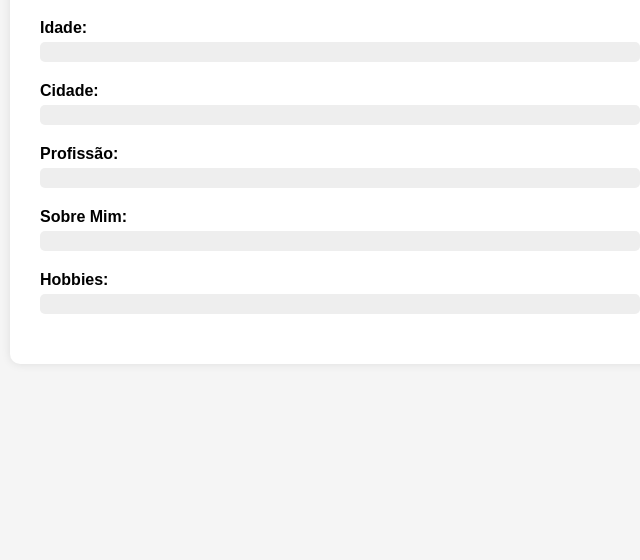
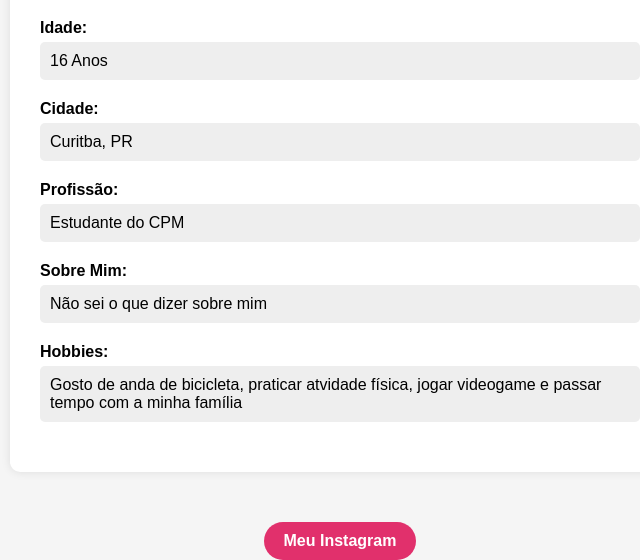
Before and after one commit to miguelvama/Trabalho-PC, a plain HTML site: page index.html in a window 1280 px wide. Shown: the part 299-859 px from the top of the page, without its empty margins (300-940 px from the left). Before the commit the page ends 800 px from the top, so only its background shows below. Drawn offline with Linux system fonts and the light colour scheme.

Commit message:
Update index.html

```diff
--- a/index.html
+++ b/index.html
@@ -5,6 +5,25 @@
   <meta name="viewport" content="width=device-width, initial-scale=1.0">
   <title>Perfil Pessoal</title>
   <style>
+    .instagram-btn {
+  text-align: center;
+  margin-top: 40px;
+}
+
+.instagram-btn a {
+  display: inline-block;
+  background-color: #E1306C; /* Cor do Instagram */
+  color: white;
+  padding: 10px 20px;
+  border-radius: 25px;
+  text-decoration: none;
+  font-weight: bold;
+  transition: background-color 0.3s;
+}
+
+.instagram-btn a:hover {
+  background-color: #c72d60;
+}
     body {
       font-family: Arial, sans-serif;
       background-color: #f5f5f5;
@@ -68,29 +87,31 @@
 
     <div class="info">
       <label>Idade:</label>
-      <span><!-- 16 Anos --></span>
+      <span>16 Anos</span>
     </div>
 
     <div class="info">
       <label>Cidade:</label>
-      <span><!-- Curitba, PR --></span>
+      <span>Curitba, PR</span>
     </div>
 
     <div class="info">
       <label>Profissão:</label>
-      <span><!-- Sua profissão aqui --></span>
+      <span>Estudante do CPM</span>
     </div>
 
     <div class="info">
       <label>Sobre Mim:</label>
-      <span><!-- Escreva um pequeno texto sobre você aqui --></span>
+      <span>Não sei o que dizer sobre mim</span>
     </div>
 
     <div class="info">
       <label>Hobbies:</label>
-      <span><!-- Liste seus hobbies aqui --></span>
+      <span>Gosto de anda de bicicleta, praticar atvidade física, jogar videogame e passar tempo com a minha família</span>
     </div>
   </div>
-
+<div class="instagram-btn">
+  <a href="https://www.instagram.com/miguel_malinoski" target="_blank">Meu Instagram</a>
+</div>
 </body>
 </html>
```
